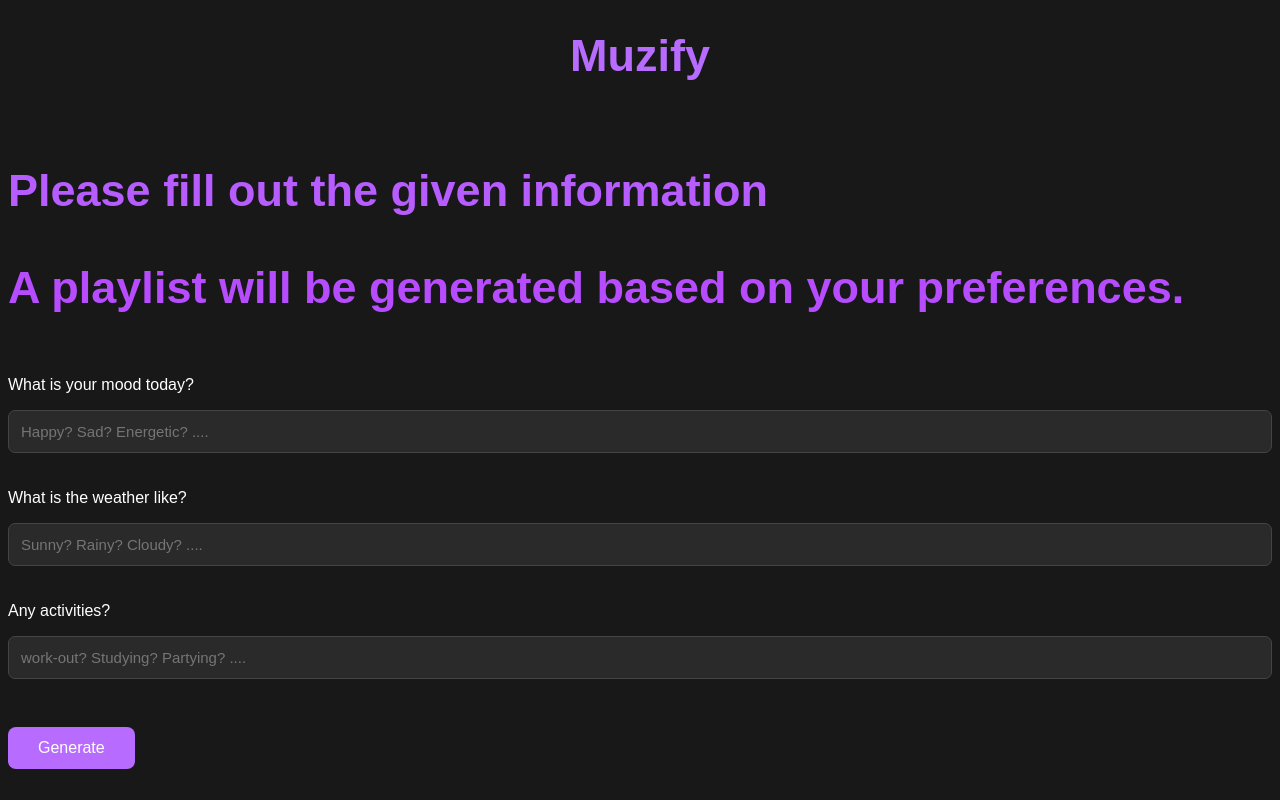
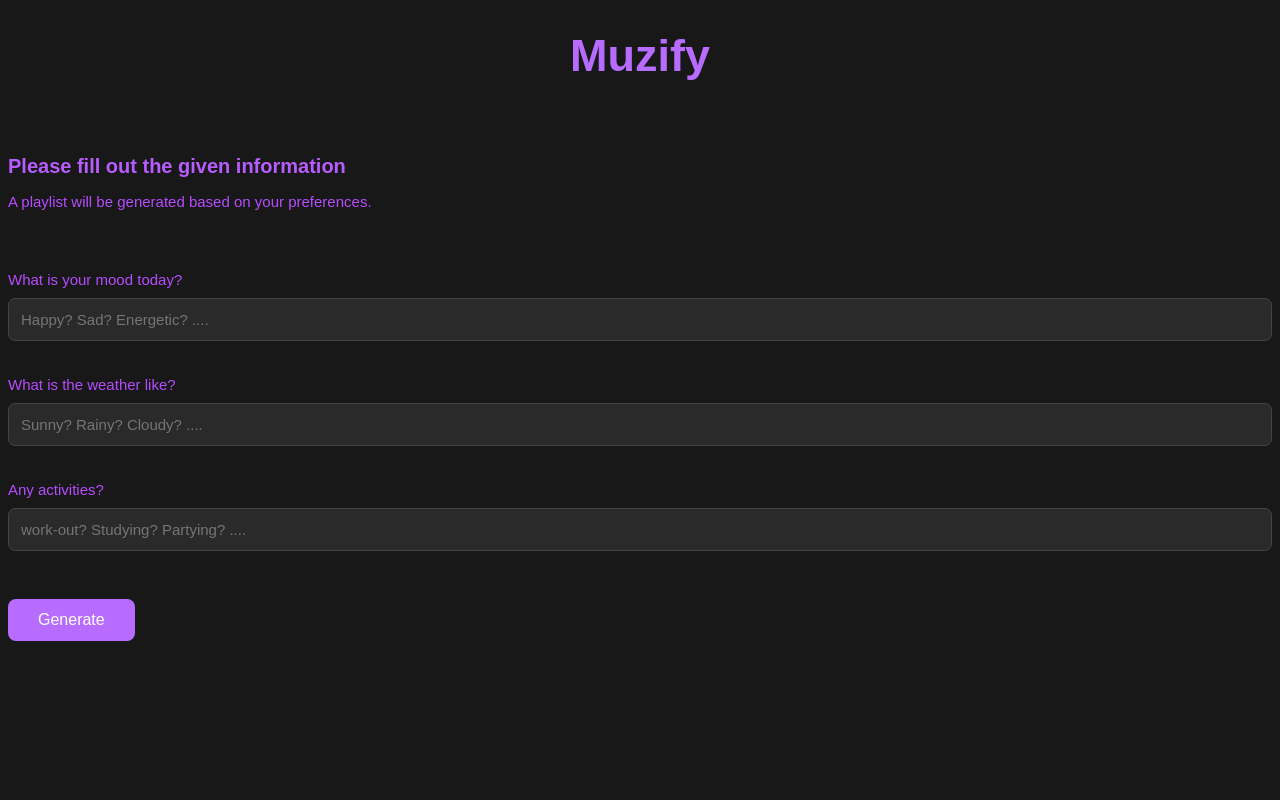
Before and after one commit to Abip-82/Muzify, a Flask app: template templates/form.html in a window 1280 px wide. Run offline with Flask 3, Linux system fonts and the light colour scheme; the template is opened without the code that fills it, so the values that code supplies are empty.

Commit message:
some quick css fixes

```diff
--- a/templates/form.html
+++ b/templates/form.html
@@ -21,13 +21,13 @@
             font-size:45px;
             margin-bottom: 10px;
         }
-        h2 {
+        h4 {
             color:#b75cff;
-            font-size:45px;
+            font-size:20px;
             margin-bottom:10px;
         }
-        h3 {
-            font-size: 45px;
+        p {
+            font-size: 15px;
             color:#b74cff;
             margin-bottom:10px
         }
@@ -63,8 +63,8 @@
 </head>
 <body>
     <center><h1>Muzify</h1></center><br><br>
-    <h2>Please fill out the given information</h2>
-    <h3>A playlist will be generated based on your preferences.</h3>
+    <h4>Please fill out the given information</h4>
+    <p>A playlist will be generated based on your preferences.</p>
     <br><br>
 <form action="/playlists" method="POST">
     <p>What is your mood today?</p>
```
